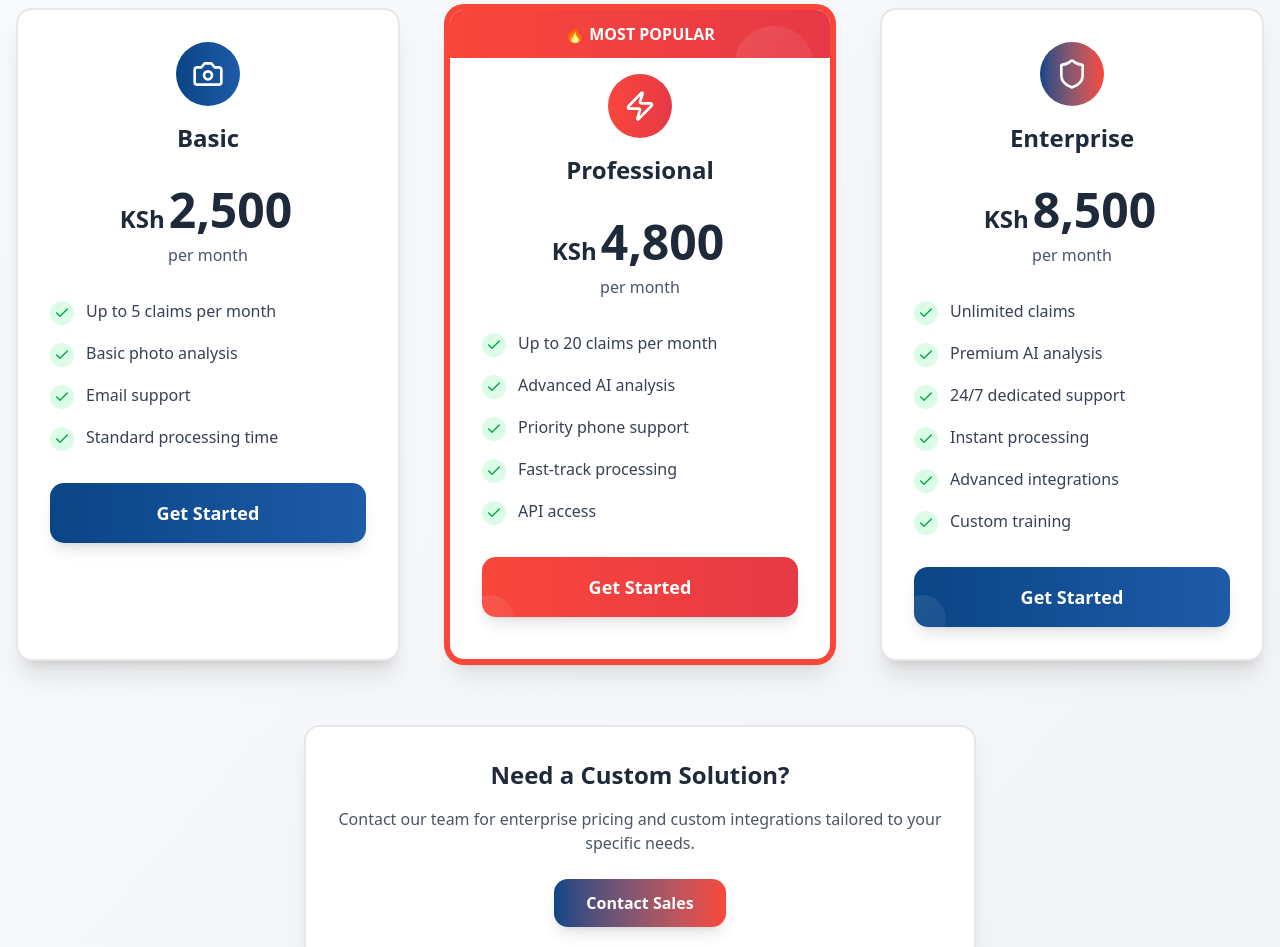
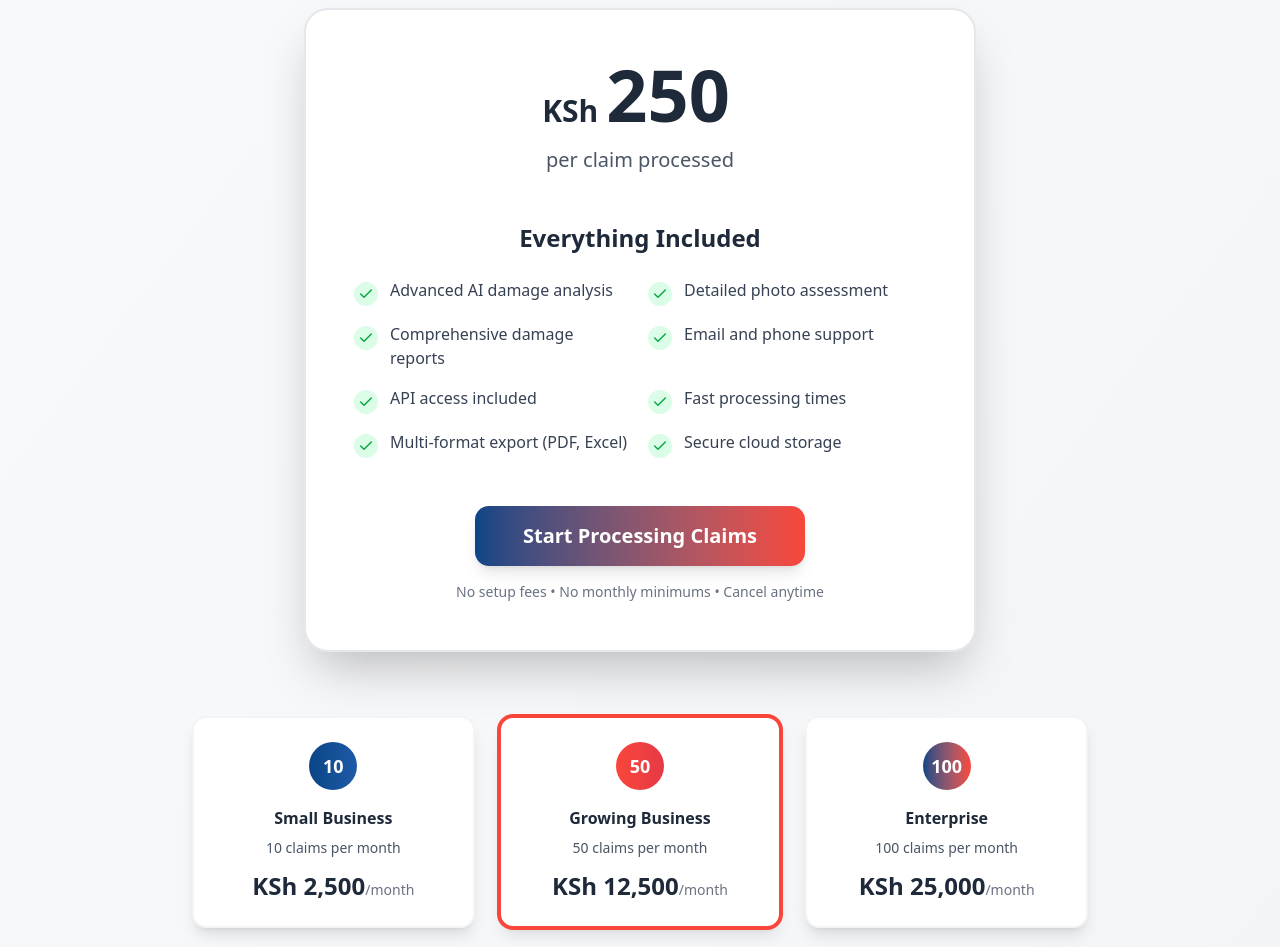
Before and after one commit to geofrey254/claimion, a Next.js app: page / in a window 1280 px wide. Shown: the part 4540-5487 px from the top of the page. Built offline with nearby package versions, Linux system fonts and the light colour scheme.

Commit message:
some changes to the features component

```diff
--- a/components/homepage/Features.tsx
+++ b/components/homepage/Features.tsx
@@ -3,12 +3,13 @@ import {
   Zap,
   Shield,
   CheckCircle,
-  Users,
   FileText,
   BarChart,
   Smartphone,
   Globe,
+  Play,
 } from "lucide-react";
+import Link from "next/link";
 import React from "react";
 
 export default function FeaturesGrid() {
@@ -136,15 +137,21 @@ export default function FeaturesGrid() {
           </p>
 
           <div className="flex flex-col sm:flex-row gap-4 justify-center items-center">
-            <button className="bg-gradient-to-r from-[#0a4586] to-blue-700 hover:from-[#0a4586]/90 hover:to-blue-700/90 text-white px-8 py-4 rounded-xl text-lg font-semibold transition-all hover:scale-105 shadow-lg hover:shadow-xl flex items-center">
+            <Link
+              href="#"
+              className="bg-gradient-to-r from-[#0a4586] to-blue-700 hover:from-[#0a4586]/90 hover:to-blue-700/90 text-white px-8 py-4 rounded-xl text-lg font-semibold transition-all hover:scale-105 shadow-lg hover:shadow-xl flex items-center"
+            >
               Start Free Trial
               <Zap className="ml-2 w-5 h-5" />
-            </button>
+            </Link>
 
-            <button className="border-2 border-[#0a4586] hover:bg-[#0a4586] hover:text-white text-[#0a4586] px-8 py-4 rounded-xl text-lg font-semibold transition-all hover:scale-105 flex items-center">
-              <Users className="mr-2 w-5 h-5" />
-              Schedule Demo
-            </button>
+            <Link
+              href="#"
+              className="border-2 border-[#0a4586] hover:bg-[#0a4586] hover:text-white text-[#0a4586] px-8 py-4 rounded-xl text-lg font-semibold transition-all hover:scale-105 flex items-center"
+            >
+              <Play className="w-6 h-6 mr-3 group-hover:scale-110 transition-transform duration-300" />
+              <span>Watch Demo</span>
+            </Link>
           </div>
 
           {/* Trust indicators */}
--- a/components/homepage/Pricing.tsx
+++ b/components/homepage/Pricing.tsx
@@ -5,170 +5,55 @@ import { Camera, Check, Zap, Shield, Clock } from "lucide-react";
 function PricingSection() {
   const [billingCycle, setBillingCycle] = useState("monthly");
 
-  const plans = {
-    monthly: [
-      {
-        name: "Basic",
-        price: "2,500",
-        period: "month",
-        icon: Camera,
-        popular: false,
+  const pricing = {
+    monthly: {
+      pricePerClaim: "250",
       features: [
-          "Up to 5 claims per month",
-          "Basic photo analysis",
-          "Email support",
-          "Standard processing time",
+        "Advanced AI damage analysis",
+        "Detailed photo assessment",
+        "Comprehensive damage reports",
+        "Email and phone support",
+        "API access included",
+        "Fast processing times",
+        "Multi-format export (PDF, Excel)",
+        "Secure cloud storage",
       ],
-        gradient: "from-[#0a4586] to-[#1e5ba8]",
     },
-      {
-        name: "Professional",
-        price: "4,800",
-        period: "month",
-        icon: Zap,
-        popular: true,
+    yearly: {
+      pricePerClaim: "200",
+      originalPrice: "250",
+      savings: "20%",
       features: [
-          "Up to 20 claims per month",
-          "Advanced AI analysis",
-          "Priority phone support",
-          "Fast-track processing",
-          "API access",
+        "Advanced AI damage analysis",
+        "Detailed photo assessment",
+        "Comprehensive damage reports",
+        "Priority email and phone support",
+        "API access included",
+        "Fastest processing times",
+        "Multi-format export (PDF, Excel)",
+        "Secure cloud storage",
+        "Annual usage analytics",
+        "Dedicated account manager",
       ],
-        gradient: "from-[#f9463a] to-[#e63946]",
     },
-      {
-        name: "Enterprise",
-        price: "8,500",
-        period: "month",
-        icon: Shield,
-        popular: false,
-        features: [
-          "Unlimited claims",
-          "Premium AI analysis",
-          "24/7 dedicated support",
-          "Instant processing",
-          "Advanced integrations",
-          "Custom training",
-        ],
-        gradient: "from-[#0a4586] to-[#f9463a]",
-      },
-    ],
-    biannual: [
-      {
-        name: "Basic",
-        price: "13,500",
-        period: "6 months",
-        icon: Camera,
-        popular: false,
-        savings: "10%",
-        features: [
-          "Up to 5 claims per month",
-          "Basic photo analysis",
-          "Email support",
-          "Standard processing time",
-        ],
-        gradient: "from-[#0a4586] to-[#1e5ba8]",
-      },
-      {
-        name: "Professional",
-        price: "25,900",
-        period: "6 months",
-        icon: Zap,
-        popular: true,
-        savings: "10%",
-        features: [
-          "Up to 20 claims per month",
-          "Advanced AI analysis",
-          "Priority phone support",
-          "Fast-track processing",
-          "API access",
-        ],
-        gradient: "from-[#f9463a] to-[#e63946]",
-      },
-      {
-        name: "Enterprise",
-        price: "45,900",
-        period: "6 months",
-        icon: Shield,
-        popular: false,
-        savings: "10%",
-        features: [
-          "Unlimited claims",
-          "Premium AI analysis",
-          "24/7 dedicated support",
-          "Instant processing",
-          "Advanced integrations",
-          "Custom training",
-        ],
-        gradient: "from-[#0a4586] to-[#f9463a]",
-      },
-    ],
-    yearly: [
-      {
-        name: "Basic",
-        price: "25,500",
-        period: "year",
-        icon: Camera,
-        popular: false,
-        savings: "15%",
-        features: [
-          "Up to 5 claims per month",
-          "Basic photo analysis",
-          "Email support",
-          "Standard processing time",
-        ],
-        gradient: "from-[#0a4586] to-[#1e5ba8]",
-      },
-      {
-        name: "Professional",
-        price: "49,000",
-        period: "year",
-        icon: Zap,
-        popular: true,
-        savings: "15%",
-        features: [
-          "Up to 20 claims per month",
-          "Advanced AI analysis",
-          "Priority phone support",
-          "Fast-track processing",
-          "API access",
-        ],
-        gradient: "from-[#f9463a] to-[#e63946]",
-      },
-      {
-        name: "Enterprise",
-        price: "86,700",
-        period: "year",
-        icon: Shield,
-        popular: false,
-        savings: "15%",
-        features: [
-          "Unlimited claims",
-          "Premium AI analysis",
-          "24/7 dedicated support",
-          "Instant processing",
-          "Advanced integrations",
-          "Custom training",
-        ],
-        gradient: "from-[#0a4586] to-[#f9463a]",
-      },
-    ],
   };
+
+  const currentPlan = pricing[billingCycle];
 
   return (
     <section className="w-full min-h-screen bg-gradient-to-br from-gray-50 to-gray-100 py-16 px-4">
-      <div className="max-w-7xl mx-auto">
+      <div className="max-w-5xl mx-auto">
         {/* Header */}
         <div className="text-center mb-16">
           <div className="inline-flex items-center justify-center w-16 h-16 bg-gradient-to-r from-[#0a4586] to-[#f9463a] rounded-full mb-6">
-            <Clock className="w-8 h-8 text-white" />
+            <Camera className="w-8 h-8 text-white" />
           </div>
           <h2 className="text-4xl md:text-5xl font-bold text-gray-800 mb-4">
-            Choose Your Plan
+            Simple Per-Claim Pricing
           </h2>
           <p className="text-xl text-gray-600 max-w-2xl mx-auto">
-            Get started with vehicle damage reporting that fits your needs and
-            budget
+            No tiers, no limits. Pay only for the claims you process with our
+            advanced AI damage assessment.
           </p>
         </div>
 
@@ -178,22 +63,21 @@ function PricingSection() {
             <div className="flex space-x-1">
               {[
                 { key: "monthly", label: "Monthly" },
-                { key: "biannual", label: "Bi-Annual" },
                 { key: "yearly", label: "Yearly" },
               ].map((option) => (
                 <button
                   key={option.key}
                   onClick={() => setBillingCycle(option.key)}
-                  className={`px-6 py-3 rounded-full font-medium transition-all duration-300 ${
+                  className={`px-8 py-3 rounded-full font-medium transition-all duration-300 ${
                     billingCycle === option.key
                       ? "bg-gradient-to-r from-[#0a4586] to-[#f9463a] text-white shadow-lg"
                       : "text-gray-600 hover:text-gray-800"
                   }`}
                 >
                   {option.label}
-                  {option.key !== "monthly" && (
+                  {option.key === "yearly" && (
                     <span className="ml-2 text-sm bg-green-100 text-green-800 px-2 py-1 rounded-full">
-                      Save {option.key === "biannual" ? "10%" : "15%"}
+                      Save 20%
                     </span>
                   )}
                 </button>
@@ -202,101 +86,132 @@ function PricingSection() {
           </div>
         </div>
 
-        {/* Pricing Cards */}
-        <div className="grid md:grid-cols-3 gap-8 lg:gap-12">
-          {plans[billingCycle].map((plan, index) => {
-            const IconComponent = plan.icon;
-            return (
-              <div
-                key={plan.name}
-                className={`relative bg-white rounded-2xl shadow-xl border-2 overflow-hidden transform transition-all duration-300 hover:scale-105 hover:shadow-2xl ${
-                  plan.popular
-                    ? "border-[#f9463a] ring-4 ring-[#f9463a] ring-opacity-20"
-                    : "border-gray-200"
-                }`}
-              >
-                {/* Popular Badge */}
-                {plan.popular && (
-                  <div className="absolute top-0 left-0 right-0 bg-gradient-to-r from-[#f9463a] to-[#e63946] text-white text-center py-3 font-bold">
-                    🔥 MOST POPULAR
+        {/* Main Pricing Card */}
+        <div className="max-w-2xl mx-auto">
+          <div className="relative bg-white rounded-3xl shadow-2xl border-2 border-gray-200 overflow-hidden transform transition-all duration-300 hover:scale-105 hover:shadow-3xl">
+            {/* Savings Badge for Yearly */}
+            {billingCycle === "yearly" && (
+              <div className="absolute top-0 left-0 right-0 bg-gradient-to-r from-green-500 to-green-600 text-white text-center py-3 font-bold">
+                💰 SAVE 20% WITH YEARLY BILLING
               </div>
             )}
 
-                <div className={`p-8 ${plan.popular ? "pt-16" : "pt-8"}`}>
-                  {/* Plan Header */}
-                  <div className="text-center mb-8">
             <div
-                      className={`inline-flex items-center justify-center w-16 h-16 bg-gradient-to-r ${plan.gradient} rounded-full mb-4`}
+              className={`p-12 ${
+                billingCycle === "yearly" ? "pt-20" : "pt-12"
+              }`}
             >
-                      <IconComponent className="w-8 h-8 text-white" />
+              {/* Price Display */}
+              <div className="text-center mb-12">
+                <div className="flex items-baseline justify-center mb-4">
+                  <span className="text-3xl font-bold text-gray-800">KSh</span>
+                  <span className="text-7xl font-bold text-gray-800 mx-2">
+                    {currentPlan.pricePerClaim}
+                  </span>
                 </div>
-                    <h3 className="text-2xl font-bold text-gray-800 mb-2">
-                      {plan.name}
-                    </h3>
-                    {plan.savings && (
-                      <div className="inline-block bg-green-100 text-green-800 px-3 py-1 rounded-full text-sm font-medium mb-4">
-                        Save {plan.savings}
+                <div className="flex items-center justify-center space-x-2">
+                  <p className="text-xl text-gray-600 font-medium">
+                    per claim processed
+                  </p>
+                  {currentPlan.originalPrice && (
+                    <span className="text-lg text-gray-500 line-through">
+                      KSh {currentPlan.originalPrice}
+                    </span>
+                  )}
+                </div>
+
+                {billingCycle === "yearly" && (
+                  <div className="mt-4 inline-block bg-green-100 text-green-800 px-4 py-2 rounded-full text-sm font-medium">
+                    Save KSh 50 per claim with yearly billing
                   </div>
                 )}
               </div>
 
-                  {/* Pricing */}
-                  <div className="text-center mb-8">
-                    <div className="flex items-baseline justify-center">
-                      <span className="text-2xl font-bold text-gray-800">
-                        KSh
-                      </span>
-                      <span className="text-5xl font-bold text-gray-800 mx-1">
-                        {plan.price}
-                      </span>
-                    </div>
-                    <p className="text-gray-600 mt-2">per {plan.period}</p>
-                  </div>
-
               {/* Features */}
-                  <ul className="space-y-4 mb-8">
-                    {plan.features.map((feature, featureIndex) => (
-                      <li key={featureIndex} className="flex items-start">
-                        <div className="flex-shrink-0 w-6 h-6 bg-green-100 rounded-full flex items-center justify-center mr-3 mt-0.5">
+              <div className="mb-12">
+                <h3 className="text-2xl font-bold text-gray-800 mb-6 text-center">
+                  Everything Included
+                </h3>
+                <div className="grid md:grid-cols-2 gap-4">
+                  {currentPlan.features.map((feature, index) => (
+                    <div key={index} className="flex items-start">
+                      <div className="flex-shrink-0 w-6 h-6 bg-green-100 rounded-full flex items-center justify-center mr-3 mt-1">
                         <Check className="w-4 h-4 text-green-600" />
                       </div>
                       <span className="text-gray-700">{feature}</span>
-                      </li>
+                    </div>
                   ))}
-                  </ul>
+                </div>
+              </div>
 
               {/* CTA Button */}
-                  <button
-                    className={`w-full py-4 px-6 rounded-xl font-bold text-lg transition-all duration-300 transform hover:scale-105 ${
-                      plan.popular
-                        ? "bg-gradient-to-r from-[#f9463a] to-[#e63946] text-white shadow-lg hover:shadow-xl"
-                        : "bg-gradient-to-r from-[#0a4586] to-[#1e5ba8] text-white shadow-lg hover:shadow-xl"
-                    }`}
-                  >
-                    Get Started
+              <div className="text-center">
+                <button className="bg-gradient-to-r from-[#0a4586] to-[#f9463a] text-white font-bold py-4 px-12 rounded-xl text-xl transition-all duration-300 transform hover:scale-105 shadow-lg hover:shadow-xl">
+                  Start Processing Claims
                 </button>
+                <p className="text-gray-500 text-sm mt-4">
+                  No setup fees • No monthly minimums • Cancel anytime
+                </p>
+              </div>
             </div>
 
             {/* Decorative Elements */}
-                <div className="absolute top-4 right-4 w-20 h-20 bg-gradient-to-br from-white/10 to-white/5 rounded-full"></div>
-                <div className="absolute bottom-4 left-4 w-12 h-12 bg-gradient-to-br from-white/10 to-white/5 rounded-full"></div>
+            <div className="absolute top-6 right-6 w-24 h-24 bg-gradient-to-br from-white/10 to-white/5 rounded-full"></div>
+            <div className="absolute bottom-6 left-6 w-16 h-16 bg-gradient-to-br from-white/10 to-white/5 rounded-full"></div>
           </div>
-            );
-          })}
+        </div>
+
+        {/* Usage Examples */}
+        <div className="mt-16 grid md:grid-cols-3 gap-6 max-w-4xl mx-auto">
+          <div className="bg-white rounded-xl shadow-lg p-6 text-center border-2 border-gray-100">
+            <div className="w-12 h-12 bg-gradient-to-r from-[#0a4586] to-[#1e5ba8] rounded-full flex items-center justify-center mx-auto mb-4">
+              <span className="text-white font-bold text-lg">10</span>
+            </div>
+            <h4 className="font-bold text-gray-800 mb-2">Small Business</h4>
+            <p className="text-gray-600 text-sm mb-3">10 claims per month</p>
+            <p className="text-2xl font-bold text-gray-800">
+              KSh {billingCycle === "monthly" ? "2,500" : "2,000"}
+              <span className="text-sm font-normal text-gray-500">/month</span>
+            </p>
+          </div>
+
+          <div className="bg-white rounded-xl shadow-lg p-6 text-center border-2 border-[#f9463a] ring-2 ring-[#f9463a] ring-opacity-20">
+            <div className="w-12 h-12 bg-gradient-to-r from-[#f9463a] to-[#e63946] rounded-full flex items-center justify-center mx-auto mb-4">
+              <span className="text-white font-bold text-lg">50</span>
+            </div>
+            <h4 className="font-bold text-gray-800 mb-2">Growing Business</h4>
+            <p className="text-gray-600 text-sm mb-3">50 claims per month</p>
+            <p className="text-2xl font-bold text-gray-800">
+              KSh {billingCycle === "monthly" ? "12,500" : "10,000"}
+              <span className="text-sm font-normal text-gray-500">/month</span>
+            </p>
+          </div>
+
+          <div className="bg-white rounded-xl shadow-lg p-6 text-center border-2 border-gray-100">
+            <div className="w-12 h-12 bg-gradient-to-r from-[#0a4586] to-[#f9463a] rounded-full flex items-center justify-center mx-auto mb-4">
+              <span className="text-white font-bold text-lg">100</span>
+            </div>
+            <h4 className="font-bold text-gray-800 mb-2">Enterprise</h4>
+            <p className="text-gray-600 text-sm mb-3">100 claims per month</p>
+            <p className="text-2xl font-bold text-gray-800">
+              KSh {billingCycle === "monthly" ? "25,000" : "20,000"}
+              <span className="text-sm font-normal text-gray-500">/month</span>
+            </p>
+          </div>
         </div>
 
         {/* Bottom CTA */}
         <div className="text-center mt-16">
           <div className="bg-white rounded-2xl shadow-xl border-2 border-gray-200 p-8 max-w-2xl mx-auto">
             <h3 className="text-2xl font-bold text-gray-800 mb-4">
-              Need a Custom Solution?
+              Questions About Pricing?
             </h3>
             <p className="text-gray-600 mb-6">
-              Contact our team for enterprise pricing and custom integrations
-              tailored to your specific needs.
+              Need help calculating costs for your specific use case? Our team
+              is here to help you find the perfect solution.
             </p>
             <button className="bg-gradient-to-r from-[#0a4586] to-[#f9463a] text-white font-bold py-3 px-8 rounded-xl transition-all transform hover:scale-105 shadow-lg">
-              Contact Sales
+              Contact Support
             </button>
           </div>
         </div>
```
Lines whose indentation alone changed are shown as unchanged.
